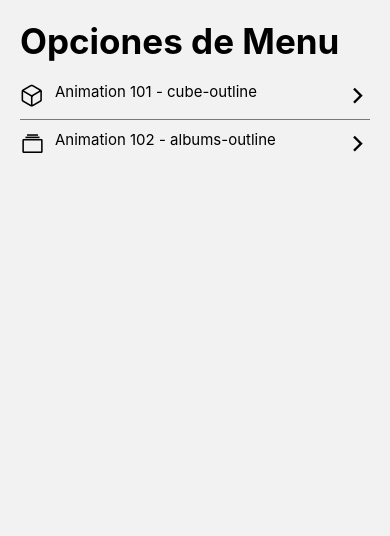
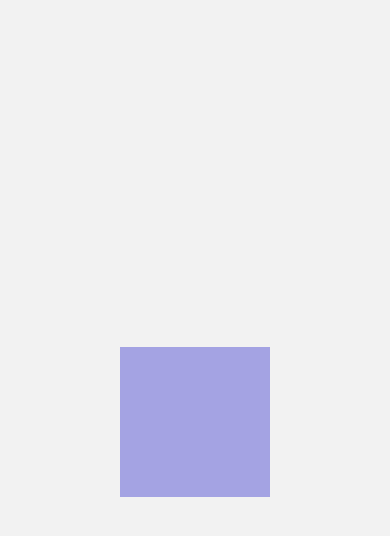
Before and after one commit to mcmmiguel/ComponentsApp-ReactNative, a React Native app: screen /Animation101Screen in a window 390 px wide. Shown: the top 536 px of the page. Built offline with nearby package versions, Linux system fonts and the light colour scheme.

Commit message:
Feat (WIP). Animated

```diff
--- a/src/components/FlatListMenuItem.tsx
+++ b/src/components/FlatListMenuItem.tsx
@@ -3,10 +3,14 @@
 import { FlatListMenuItemProps } from '../interfaces';
 import Icon from 'react-native-vector-icons/Ionicons';
 import { TouchableOpacity } from 'react-native-gesture-handler';
+import { useNavigation } from '@react-navigation/native';
 
 export const FlatListMenuItem = ({ menuItem }: FlatListMenuItemProps) => {
+
+    const navigation = useNavigation();
+
     return (
-        <TouchableOpacity activeOpacity={0.8}>
+        <TouchableOpacity activeOpacity={0.8} onPress={() => navigation.navigate(menuItem.component as never)}>
             <View style={styles.mainContainer}>
                 <View style={styles.itemContainer}>
                     <Icon name={menuItem.icon} size={25} color="black" />
--- a/src/navigation/StackNavigator.tsx
+++ b/src/navigation/StackNavigator.tsx
@@ -1,6 +1,6 @@
 import React from 'react';
 import { createStackNavigator } from '@react-navigation/stack';
-import { HomeScreen } from '../screens';
+import { Animation101Screen, Animation102Screen, HomeScreen } from '../screens';
 
 export const Stack = createStackNavigator();
 
@@ -10,6 +10,8 @@
             headerShown: false,
         }}>
             <Stack.Screen name="HomeScreen" component={HomeScreen} />
+            <Stack.Screen name="Animation101Screen" component={Animation101Screen} />
+            <Stack.Screen name="Animation102Screen" component={Animation102Screen} />
         </Stack.Navigator>
     );
 };
--- /dev/null
+++ b/src/screens/Animation101Screen.tsx
@@ -0,0 +1,26 @@
+import React, { useRef } from 'react';
+import { View, StyleSheet, Animated } from 'react-native';
+
+export const Animation101Screen = () => {
+
+    const opacity = useRef(new Animated.Value(0.5)).current;
+
+    return (
+        <View style={styles.mainContainer}>
+            <Animated.View style={{ ...styles.purpleBox, opacity }} />
+        </View>
+    );
+};
+
+const styles = StyleSheet.create({
+    mainContainer: {
+        flex: 1,
+        justifyContent: 'center',
+        alignItems: 'center',
+    },
+    purpleBox: {
+        backgroundColor: '#5856D6',
+        width: 150,
+        height: 150,
+    },
+});
--- /dev/null
+++ b/src/screens/Animation102Screen.tsx
@@ -0,0 +1,21 @@
+import React from 'react';
+import { View, StyleSheet } from 'react-native';
+
+export const Animation102Screen = () => {
+    return (
+        <View style={styles.mainContainer}>
+            <View style={styles.purpleBox} />
+        </View>
+    );
+};
+
+const styles = StyleSheet.create({
+    mainContainer: {
+        flex: 1,
+    },
+    purpleBox: {
+        backgroundColor: 'red',
+        width: 150,
+        height: 150,
+    },
+});
--- a/src/screens/index.ts
+++ b/src/screens/index.ts
@@ -1 +1,3 @@
 export { HomeScreen } from './HomeScreen';
+export { Animation101Screen } from './Animation101Screen';
+export { Animation102Screen } from './Animation102Screen';
```
